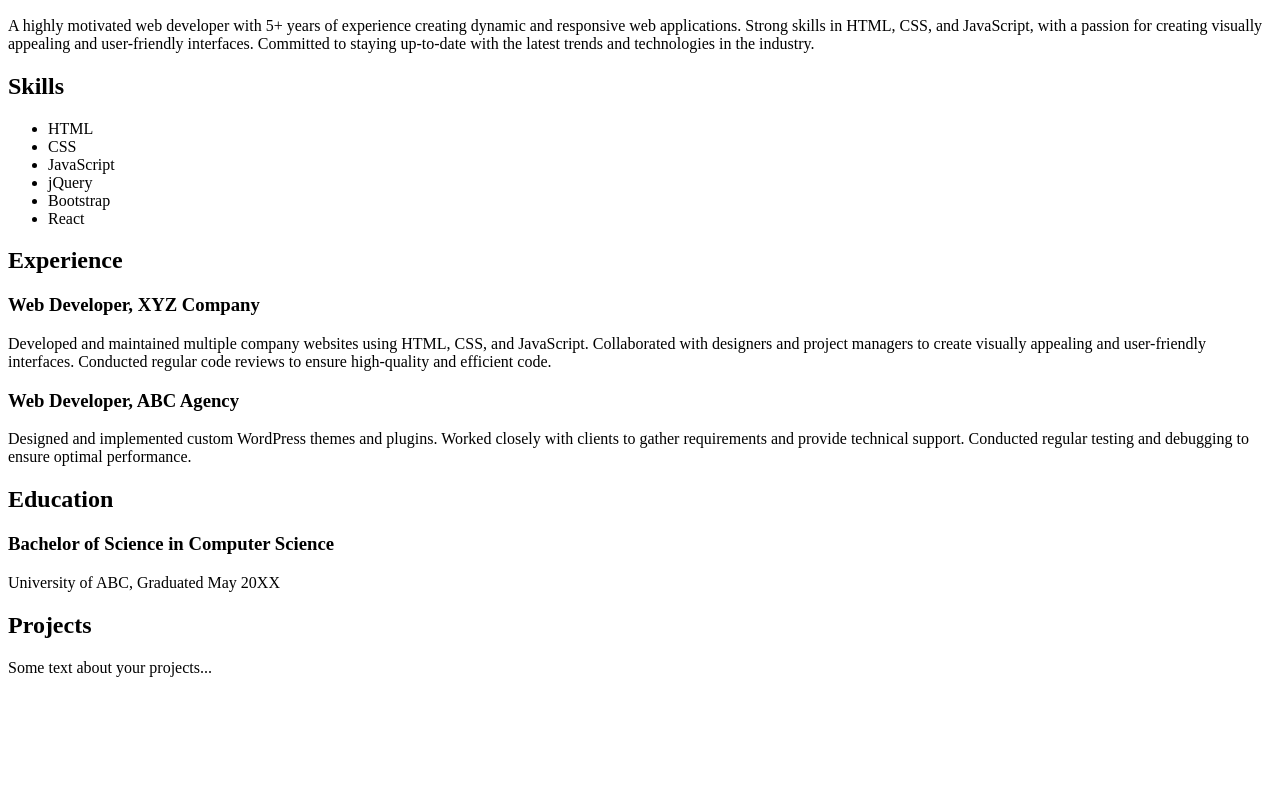
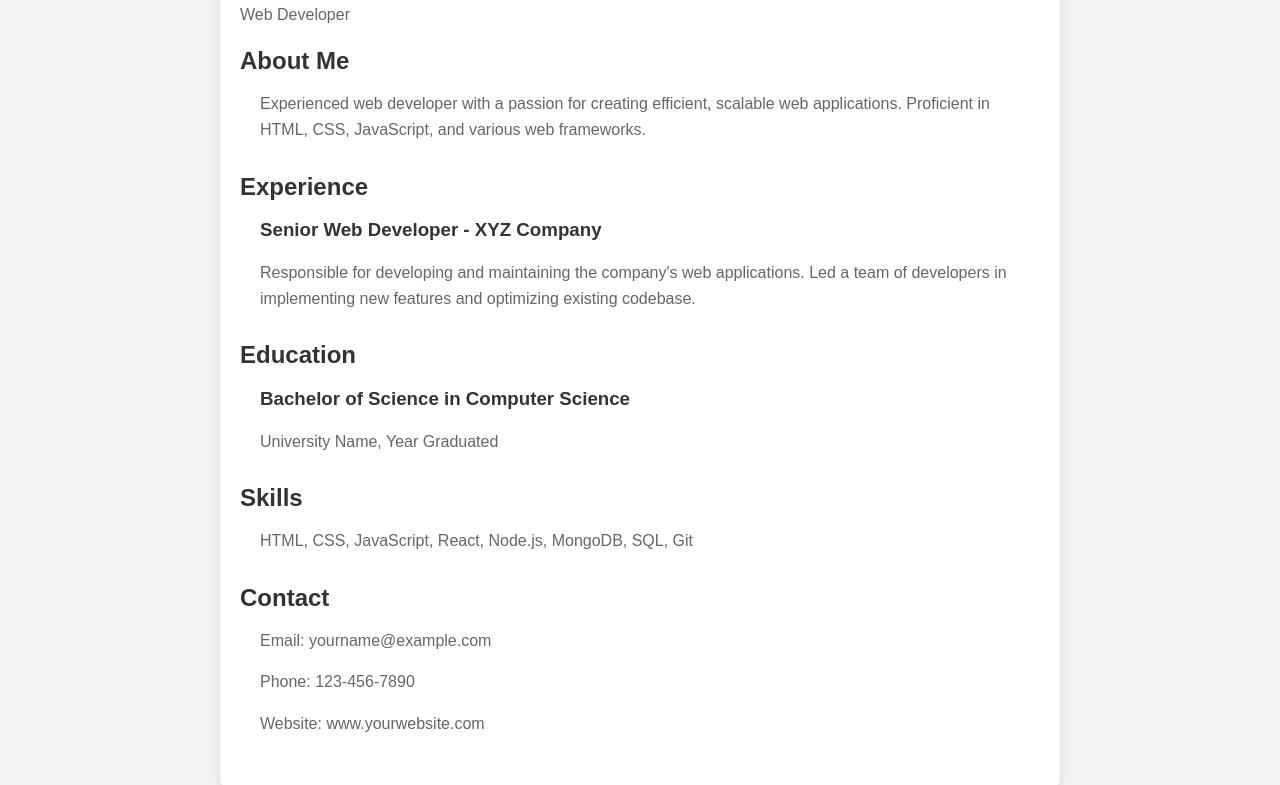
Before and after one commit to DeepakVenkatEswarlu/Host-Resume-on-EC2, a plain HTML site: page index.html in a window 1280 px wide. Shown: the part 148-933 px from the top of the page. Before the commit the page ends 841 px from the top, so only its background shows below. Drawn offline with Linux system fonts and the light colour scheme.

Commit message:
Update index.html

```diff
--- a/index.html
+++ b/index.html
@@ -1,46 +1,89 @@
 <!DOCTYPE html>
-<html>
+<html lang="en">
 <head>
-	<title>Resume</title>
-	<link rel="stylesheet" type="text/css" href="style.css">
+    <meta charset="UTF-8">
+    <meta name="viewport" content="width=device-width, initial-scale=1.0">
+    <title>Your Name - Resume</title>
+    <style>
+        body {
+            font-family: Arial, sans-serif;
+            margin: 0;
+            padding: 0;
+            background-color: #f2f2f2;
+        }
+        .container {
+            max-width: 800px;
+            margin: 50px auto;
+            background-color: #fff;
+            padding: 20px;
+            border-radius: 8px;
+            box-shadow: 0 0 10px rgba(0, 0, 0, 0.1);
+        }
+        h1, h2, h3 {
+            color: #333;
+        }
+        p {
+            line-height: 1.6;
+            color: #666;
+        }
+        .section {
+            margin-bottom: 30px;
+        }
+        .section-title {
+            margin-bottom: 15px;
+        }
+        .section-content {
+            padding-left: 20px;
+        }
+    </style>
 </head>
 <body>
+
 <div class="container">
     <header>
-			<h1>A Monk in Cloud</h1>
+        <h1>Your Name</h1>
         <p>Web Developer</p>
     </header>
-		<section>
-			<h2>Summary</h2>
-			<p>A highly motivated web developer with 5+ years of experience creating dynamic and responsive web applications. Strong skills in HTML, CSS, and JavaScript, with a passion for creating visually appealing and user-friendly interfaces. Committed to staying up-to-date with the latest trends and technologies in the industry.</p>
+
+    <section class="section">
+        <h2 class="section-title">About Me</h2>
+        <div class="section-content">
+            <p>Experienced web developer with a passion for creating efficient, scalable web applications. Proficient in HTML, CSS, JavaScript, and various web frameworks.</p>
+        </div>
     </section>
-		<section>
-			<h2>Skills</h2>
-			<ul>
-				<li>HTML</li>
-				<li>CSS</li>
-				<li>JavaScript</li>
-				<li>jQuery</li>
-				<li>Bootstrap</li>
-				<li>React</li>
-			</ul>
+
+    <section class="section">
+        <h2 class="section-title">Experience</h2>
+        <div class="section-content">
+            <h3>Senior Web Developer - XYZ Company</h3>
+            <p>Responsible for developing and maintaining the company's web applications. Led a team of developers in implementing new features and optimizing existing codebase.</p>
+        </div>
     </section>
-		<section>
-			<h2>Experience</h2>
-			<h3>Web Developer, XYZ Company</h3>
-			<p>Developed and maintained multiple company websites using HTML, CSS, and JavaScript. Collaborated with designers and project managers to create visually appealing and user-friendly interfaces. Conducted regular code reviews to ensure high-quality and efficient code. </p>
-			<h3>Web Developer, ABC Agency</h3>
-			<p>Designed and implemented custom WordPress themes and plugins. Worked closely with clients to gather requirements and provide technical support. Conducted regular testing and debugging to ensure optimal performance.</p>
+
+    <section class="section">
+        <h2 class="section-title">Education</h2>
+        <div class="section-content">
+            <h3>Bachelor of Science in Computer Science</h3>
+            <p>University Name, Year Graduated</p>
+        </div>
     </section>
-		<section>
-			<h2>Education</h2>
-			<h3>Bachelor of Science in Computer Science</h3>
-			<p>University of ABC, Graduated May 20XX</p>
+
+    <section class="section">
+        <h2 class="section-title">Skills</h2>
+        <div class="section-content">
+            <p>HTML, CSS, JavaScript, React, Node.js, MongoDB, SQL, Git</p>
+        </div>
     </section>
-		<section id="projects">
-			<h2>Projects</h2>
-			<p>Some text about your projects...</p>
+
+    <section class="section">
+        <h2 class="section-title">Contact</h2>
+        <div class="section-content">
+            <p>Email: yourname@example.com</p>
+            <p>Phone: 123-456-7890</p>
+            <p>Website: www.yourwebsite.com</p>
+        </div>
     </section>
 </div>
+
 </body>
 </html>
```
Lines whose indentation alone changed are shown as unchanged.
